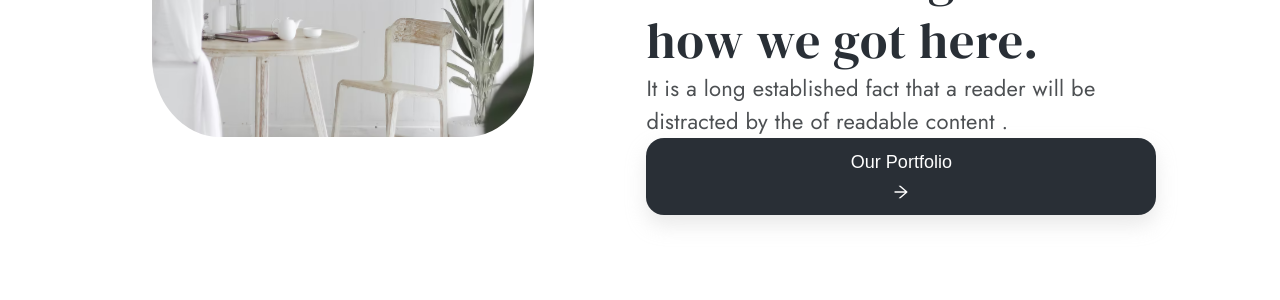
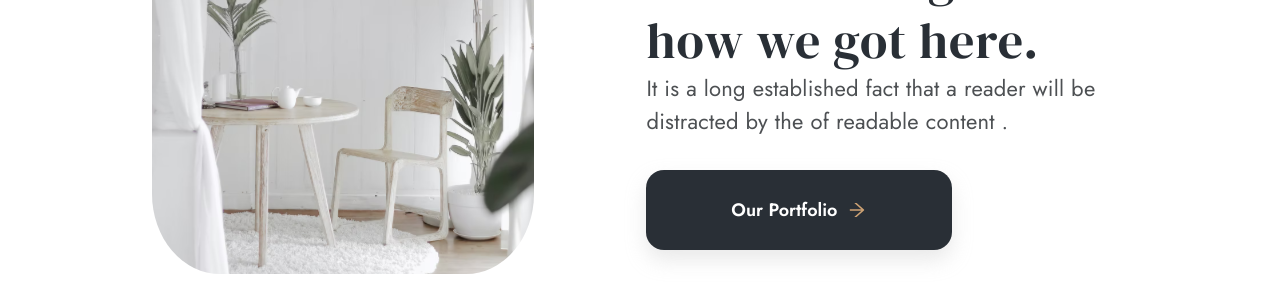
Before and after one commit to IdrisVeli1987/Interno, a React (Vite) app: page /serviceSingle/1 in a window 1280 px wide. Shown: the part 2180-2480 px from the top of the page. Built offline with nearby package versions, Linux system fonts and the light colour scheme; no server answers.

Commit message:
fix issue

```diff
--- a/src/Components/ServiceDetails/DesignsSection/index.jsx
+++ b/src/Components/ServiceDetails/DesignsSection/index.jsx
@@ -11,17 +11,16 @@ const DesignSection = () => {
           <div className={`${styles.DesignImg} row col-12 col-xl-6`}>
             <img src={img} alt="" />
           </div>
-          <div className={`${styles.DesignText} row col-6 xol-xl-6`}>
+          <div className={`${styles.DesignText} row col-6 col-xl-6`}>
             <div className={`${styles.DesignLove}`}>
               <h3>We love design.That's how we got here.</h3>
               <p>
                 It is a long established fact that a reader will be distracted
                 by the of readable content .
               </p>
-              <Button title="Our Portfolio" arrow bg='dark'  />
+              <Button title="Our Portfolio" arrowClass="arrow-gold" arrow bg="dark" />
             </div>
           </div>
-
         </div>
       </div>
     </div>
--- a/src/Components/ServiceDetails/DesignsSection/style.module.css
+++ b/src/Components/ServiceDetails/DesignsSection/style.module.css
@@ -21,7 +21,8 @@
   background-repeat: no-repeat;
   background-size: cover;
   border-radius: 80px;
-  width: 100%;
+  width: 600px;
+  height: 377px;
 }
 
 .DesignText {
@@ -59,9 +60,15 @@
 
 button {
   display: flex;
-  padding: 26px 40px;
-  flex-direction: column;
   justify-content: center;
   align-items: center;
-  gap: 10px;
+  padding: 26px 40px !important;
+  color: #fff;
+  text-align: center;
+  font-family: Jost;
+  font-size: 18px;
+  font-weight: 600;
+  flex-direction: row;
+  width: 60%;
+  margin-top: 32px;
 }
```
